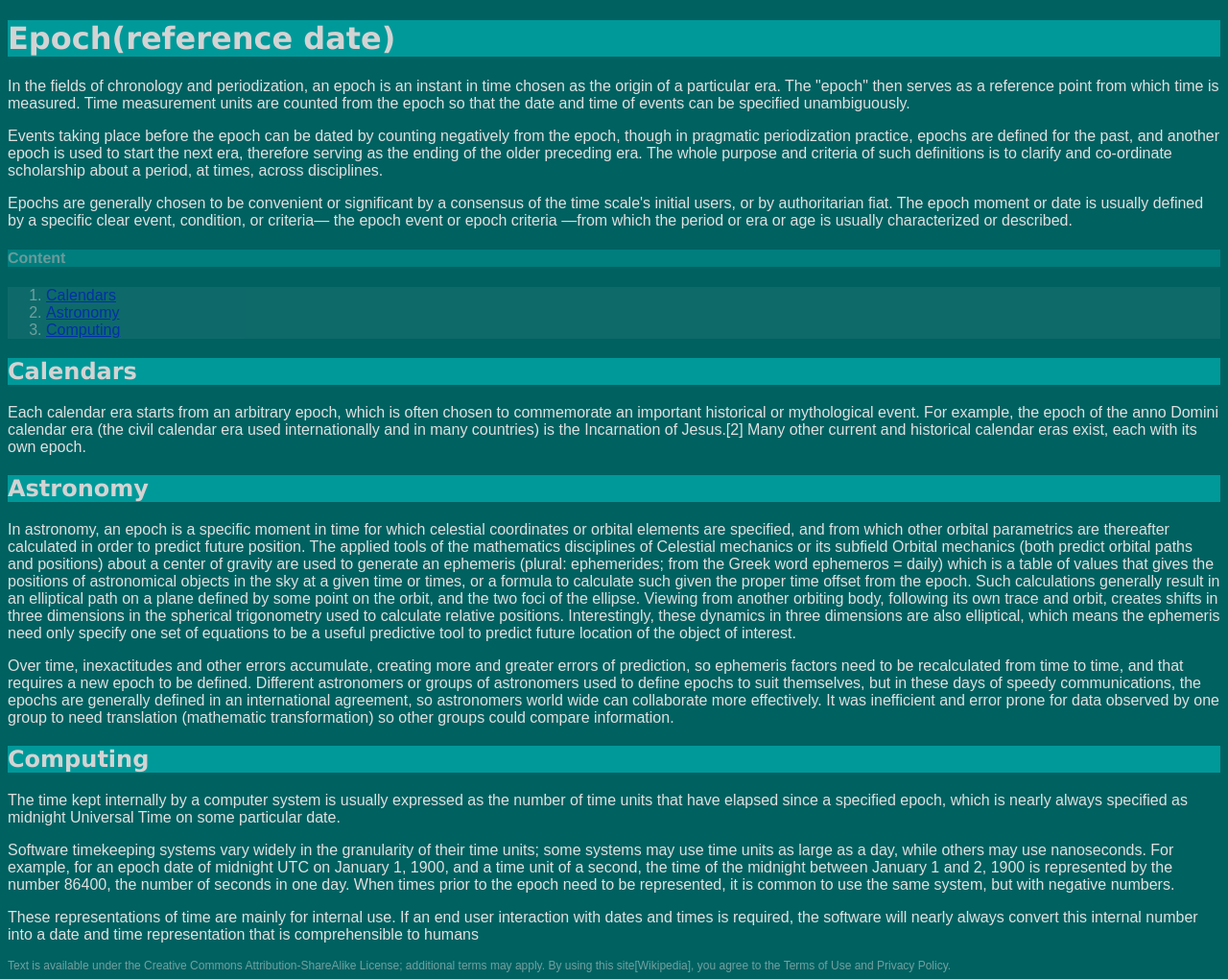
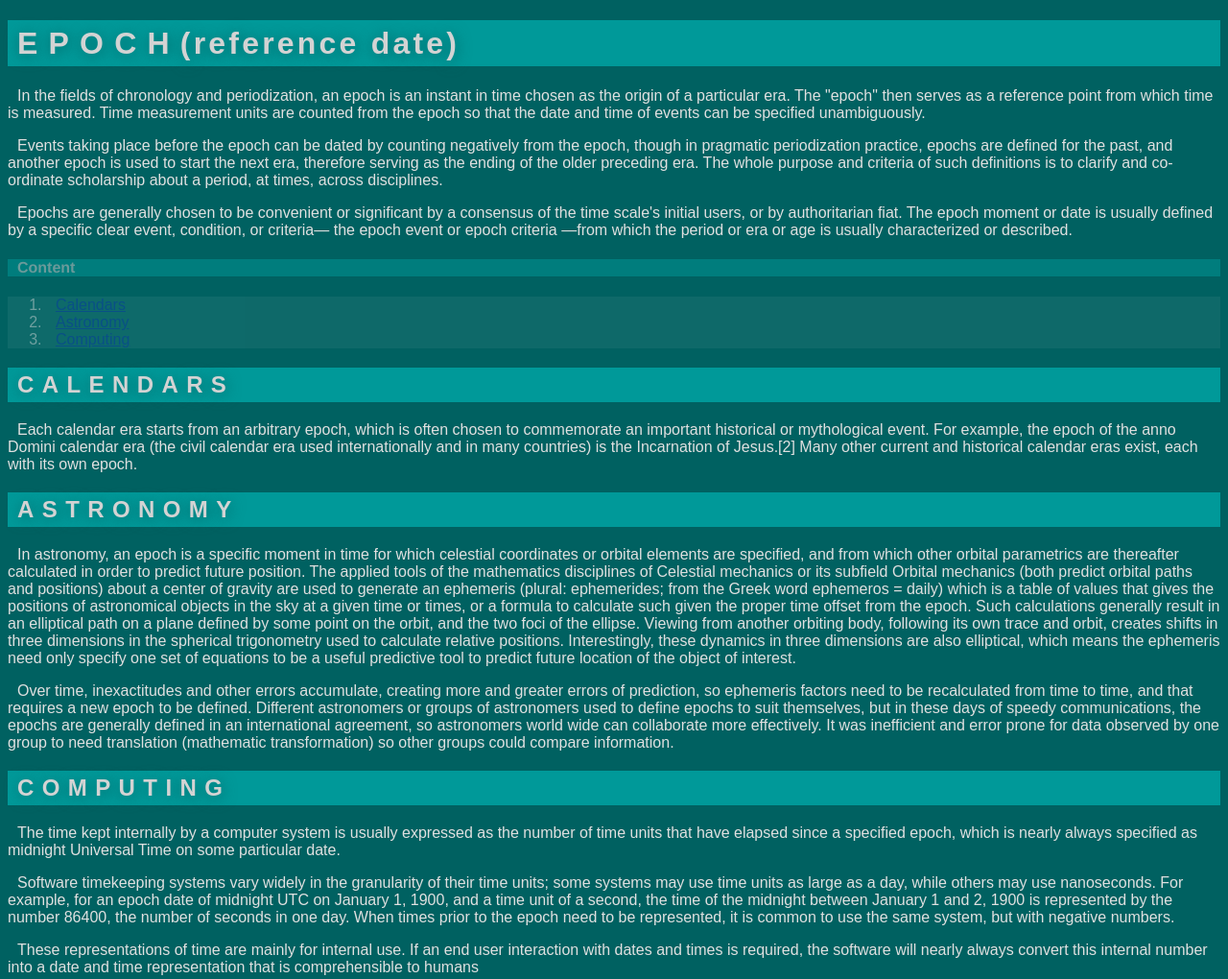
Before and after one commit to allegroloop/DWS1, a plain HTML site: page color/color.html in a window 1280 px wide. Shown: the top 1020 px of the page at 96% size. Drawn offline with Linux system fonts and the light colour scheme; a web font is replaced by a local one.

Commit message:
Styling-text

```diff
--- a/color/CSS/main.css
+++ b/color/CSS/main.css
@@ -1,23 +1,16 @@
 
 body {
-		font-family: Verdana, Geneva, sans-serif;
 		background-color: hsl(180,100%,19%);}/* Hue, Saturation, lightness*/
 
 h1, h2, h4 {
 		color: LightGrey; /* color name*/
 		background-color: #009999;}/* hex value*/
 h4 {
-	font-family:Helvetica;
 	opacity:0.5;} /*opacity*/
 
 p, ol {
-	color: rgb(224,224,224); /* rgb value */
-	font-family: Arial;
-	font-size:16px;}
+	color: rgb(224,224,224); /* rgb value */}
+
 ol{
 	background-color:#1d7373;
 	opacity:0.5;}
-
-p#end1,p#end2 {
-				font-size:12px;
-				opacity:0.5;}
--- /dev/null
+++ b/color/CSS/styling-text.css
@@ -0,0 +1,38 @@
+
+body {
+	font-family: Verdana, Geneva, sans-serif;
+	font-weight: bold;
+	text-indent: 10px;}
+
+h1,h2 {
+	font-family: 'Hammersmith One', sans-serif;
+	text-transform: uppercase;
+	letter-spacing:.35em;
+	text-shadow: 1px 2px 15px #006363;
+	line-height:1.5em}
+
+span#reference {
+	text-transform: lowercase;
+	letter-spacing:.10em;
+	line-height:1.5em;}
+
+h4 {
+	font-family: Helvetica;}
+
+a:link {
+	color:#1240ab;}
+a:visited {
+	color:#06266f;}
+a:hover {
+	color:#ff7400;}
+a:active {
+	color:#ffaa00;}
+
+p, ol {
+	font-family: Arial;
+	font-size: 16px;
+	font-weight: normal;}
+
+p#end1, p#end2 {
+	font-size:12px;
+	opacity:0.5;}
--- a/color/color.html
+++ b/color/color.html
@@ -3,10 +3,13 @@
 	<head>
 		<meta charset="utf-8" />
 		<title> Epoch </title>
-		<link rel="stylesheet" href="css/main.css"> <!--link to the css style-->
+		<link rel="stylesheet" href="css/main.css">
+		<link rel="stylesheet" href="css/styling-text.css"> <!--link to the css style-->
+		<link href='http://fonts.googleapis.com/css?family=Hammersmith+One'
+		rel='stylesheet' type='text/css'> <!--Google Fonts - font-family: 'Hammersmith One', sans-serif;-->
 	</head>
 	<body>
-		<h1> Epoch(reference date)</h1>
+		<h1> Epoch<span id="reference">(reference date)</span></h1>
 
 		<p>In the fields of chronology and periodization, an epoch is an instant in time
 		chosen as the origin of a particular era. The "epoch" then serves as a reference
```
Also changed, not shown: 1 other file.
